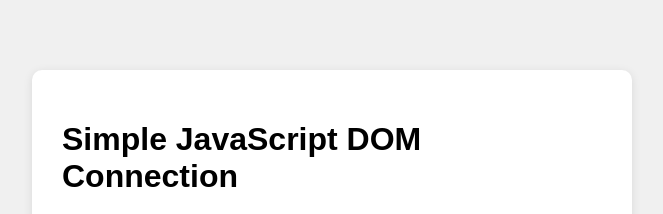
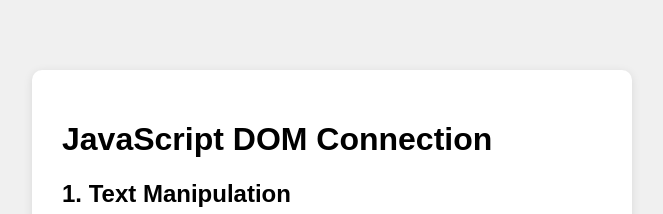
Before and after one commit to keshavmainali12/ict-demo, a plain HTML site: page index.html in a window 1280 px wide. Shown: the top 214 px of the page, without its empty margins (308-971 px from the left). Drawn offline with Linux system fonts and the light colour scheme.

Commit message:
Update index.html

```diff
--- a/index.html
+++ b/index.html
@@ -3,13 +3,13 @@
 <head>
     <meta charset="UTF-8">
     <meta name="viewport" content="width=device-width, initial-scale=1.0">
-    <title>Simple JS DOM Example</title>
+    <title> JS DOM Example</title>
     <link rel="stylesheet" type="text/css" href="style.css">
     <script src="script.js" defer></script>
 </head>
 <body>
     <div class="container">
-        <h1 id="title">Simple JavaScript DOM Connection</h1>
+        <h1 id="title">JavaScript DOM Connection</h1>
 
         <!-- Basic Text Manipulation -->
         <h2>1. Text Manipulation</h2>
```
